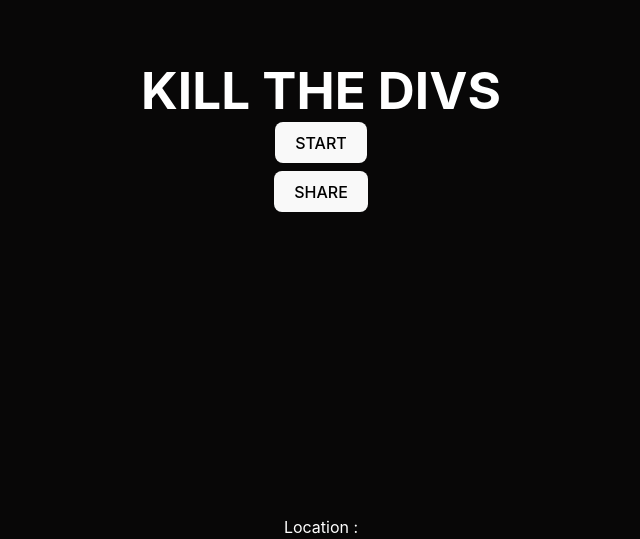
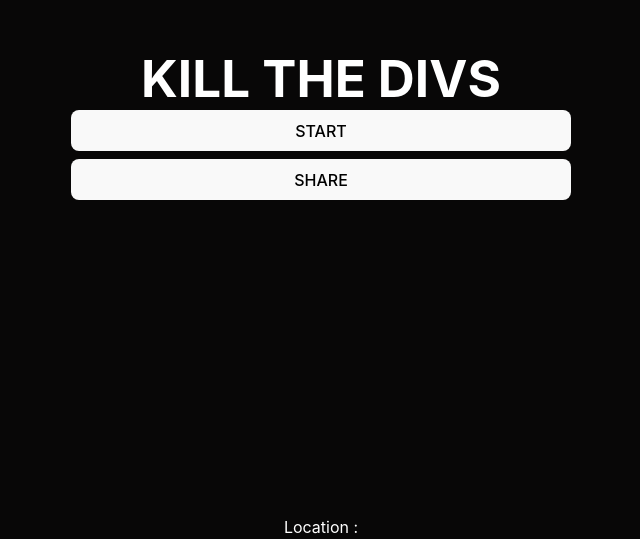
Before and after one commit to Calanfive/kill_divs_tp_pwa, a React (Vite) app: page / in a window 1280 px wide. Shown: the part 261-800 px from the top of the page, without its empty margins (319-959 px from the left). Built offline with nearby package versions, Linux system fonts and the light colour scheme; no server answers.

Commit message:
fix css boxx

```diff
--- a/dev-dist/sw.js
+++ b/dev-dist/sw.js
@@ -82,7 +82,7 @@ define(['./workbox-b5f7729d'], (function (workbox) { 'use strict';
     "revision": "3ca0b8505b4bec776b69afdba2768812"
   }, {
     "url": "index.html",
-    "revision": "0.aepi6iakof"
+    "revision": "0.m8uh6iihcjg"
   }], {});
   workbox.cleanupOutdatedCaches();
   workbox.registerRoute(new workbox.NavigationRoute(workbox.createHandlerBoundToURL("index.html"), {
--- a/src/App.css
+++ b/src/App.css
@@ -15,32 +15,36 @@ html, body , #root, .jeu{
   color: white;
 }
 
-.jeu {
+.terrain {
   position: relative;
+  flex: 1;
+  margin-right: 50px;
+  margin-bottom: 50px;
 }
-
 .home {
   height: 100%;
   width: 100%;
   display: flex;
   flex-direction: column;
+}
+
+.home-content {
+  display: flex;
+  flex-direction: column;
+  justify-content: center;
   align-items: center;
-  justify-content: center;
-  position: relative;
+  flex: 1;
 }
 
 .location {
-  height: 100%;
-  width: 100%;
   display: flex;
-  flex-direction: column;
-  justify-content: end;
-  position: absolute;
+  flex-direction: row;
+  justify-content: center;
 }
 
 .start-button, .share-button {
-  z-index: 1;
   margin: 4px;
+  width: 500px;
 }
 
 .cpt_div {
--- a/src/routes/Accueil.tsx
+++ b/src/routes/Accueil.tsx
@@ -80,8 +80,17 @@ export default function Accueil() {
             });
     }, []);
 
+    // const handeSwitchFullScreen = () => {
+    //     if (document.fullscreenElement) {
+    //         document.exitFullscreen()
+    //     } else {
+    //         document.documentElement.requestFullscreen()
+    //     }
+    // }
+
     return (
         <div className="home">
+            <div className="home-content">
                 <h1>KILL THE DIVS</h1>
                 <button className="start-button" onClick={handleSubmit}>START</button>
                 <button className="share-button" onClick={handleShare}>SHARE</button>
@@ -89,6 +98,7 @@ export default function Accueil() {
                     ? <button className="instal-button" onClick={handleInstal}>DOWNLOAD</button>
                     : null
                 }
+            </div>
             <div className="location">Location : {showCountry}</div>
         </div>
     )
--- a/src/routes/Jeu.tsx
+++ b/src/routes/Jeu.tsx
@@ -4,6 +4,10 @@ import { useNavigate } from "react-router-dom";
 const audio = new Audio("/bell.mp3");
 
 export default function Jeu() {
+    // const [start, setStart] = useState(0)
+    // const [pause, setPause] = useState(false)
+    // const [totalTime, setTotalTime] = useState(0)
+
     const [cptClick, setCptClick] = useState(0);
     const [initialTime, setInitialTime] = useState<any>(0);
     const [_, setPing] = useState(0);
@@ -12,15 +16,15 @@ export default function Jeu() {
     const navigate = useNavigate();
 
     const handleClick = () => {
-        const randomPosTop = Math.floor(Math.random() * 91) +1;
-        const randomPosLeft = Math.floor(Math.random() * 91) +1;
+        const randomPosTop = Math.floor(Math.random() * 100) +1;
+        const randomPosLeft = Math.floor(Math.random() * 100) +1;
 
         audio.pause()
         audio.currentTime = 0
         audio.play()
 
         if ('vibrate' in navigator) {
-            navigator.vibrate(200);
+            navigator.vibrate(100);
         }
 
         if (cptClick < 2) {
@@ -29,7 +33,10 @@ export default function Jeu() {
             setPosLeft(randomPosLeft)
         }
         else {
-            navigate('/resultat/' + (Date.now() - initialTime) / 1000)
+            const result = ((Date.now() - initialTime) / 1000);
+            navigate('/resultat/' + result)
+            JSON.stringify(localStorage.getItem('result'));
+            localStorage.setItem("result", JSON.stringify(result));
         }
     }
 
@@ -42,11 +49,13 @@ export default function Jeu() {
 
     return (
         <div className="jeu">
-            <div className="cpt_div">
-                <p>{cptClick}/10</p>
-                <p>{initialTime ? (Date.now() - initialTime) / 1000 : 0} sec </p>
-            </div>
-            <div className="circleToKill" style={{top: posTop + "%", left: posLeft + "%"}} onClick={handleClick} >
+            <div className="terrain">
+                <div className="cpt_div">
+                    <p>{cptClick}/10</p>
+                    <p>{initialTime ? (Date.now() - initialTime) / 1000 : 0} sec </p>
+                </div>
+                <div className="circleToKill" style={{top: posTop + "%", left: posLeft + "%"}} onClick={handleClick} >
+                </div>
             </div>
         </div>
     )
--- a/src/routes/Resultat.tsx
+++ b/src/routes/Resultat.tsx
@@ -11,8 +11,7 @@ export default function Resultat(){
         try {
             audio.pause()
             audio.currentTime = 1
-            audio.play()
-        }
+            audio.play()        }
         catch(e){
             console.error('error de son', e)
         }
```
Also changed, not shown: 1 other file (tests, documents, lock files or other folders). Lines whose indentation alone changed are shown as unchanged.
